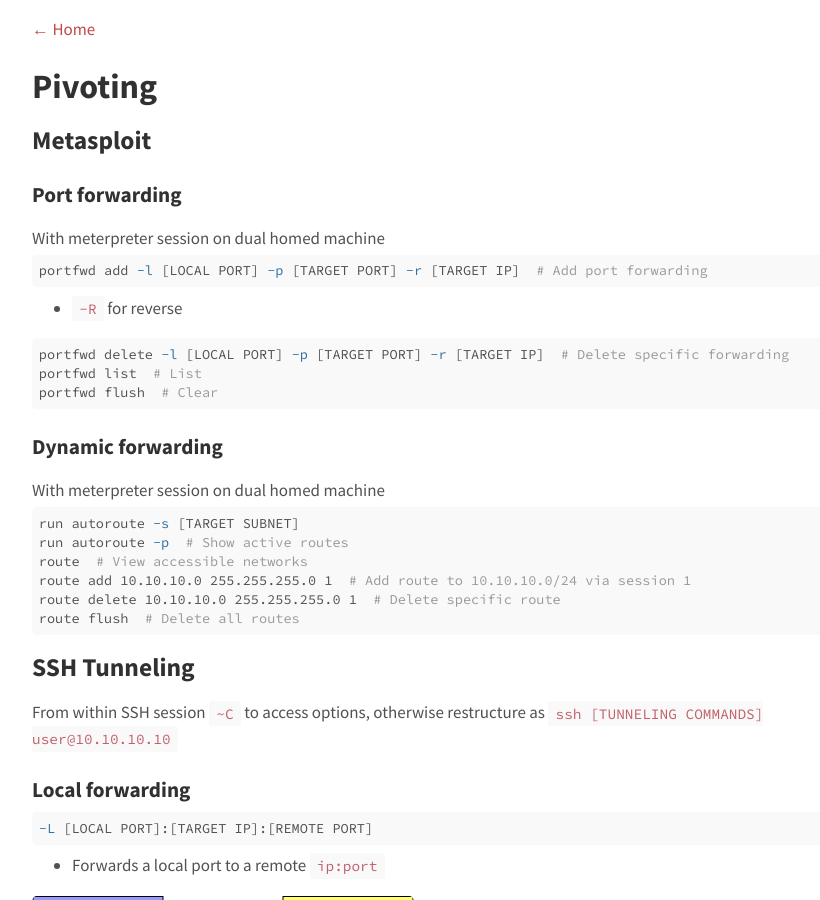
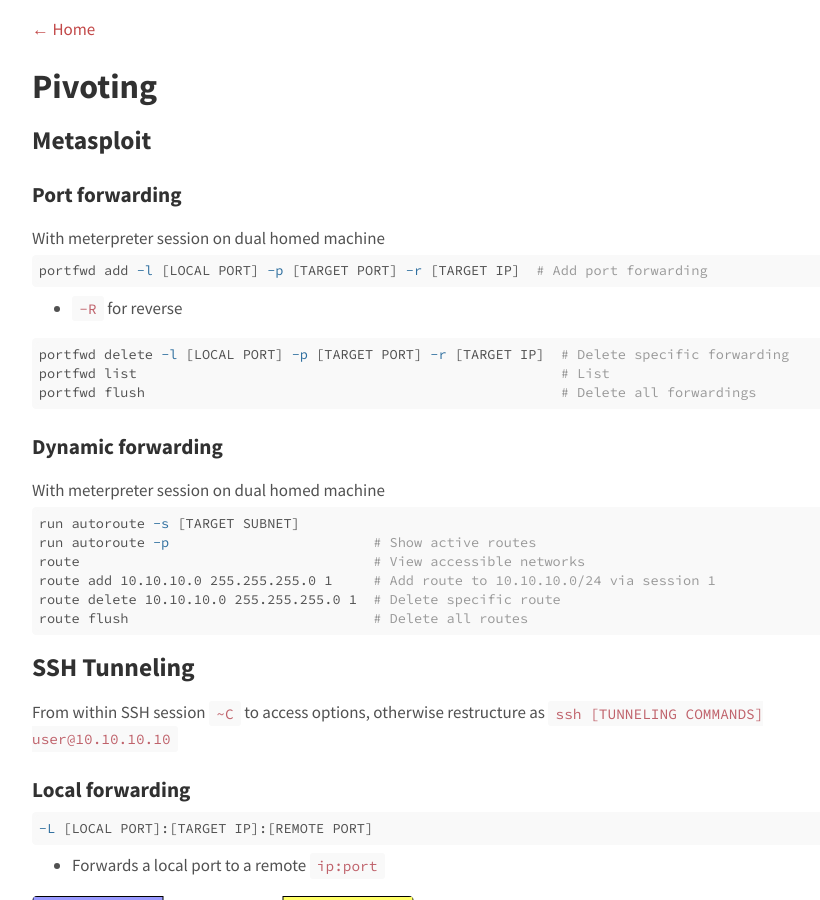
Before and after one commit to agrzeslak/cheatsheet, a Jekyll site: the page built from _topics/pivoting.md, in a window 1280 px wide and 900 px high. Shown: the whole window, without its empty margins (166-986 px from the left). Built offline with Jekyll 4.4.1, drawn with Linux system fonts in a browser that asks for light colours.

Commit message:
Improved formatting

````diff
--- a/_topics/pivoting.md
+++ b/_topics/pivoting.md
@@ -19,19 +19,19 @@ portfwd add -l [LOCAL PORT] -p [TARGET PORT] -r [TARGET IP]  # Add port forwardi
 
 ```shell
 portfwd delete -l [LOCAL PORT] -p [TARGET PORT] -r [TARGET IP]  # Delete specific forwarding
-portfwd list  # List
-portfwd flush  # Clear
+portfwd list                                                    # List
+portfwd flush                                                   # Delete all forwardings
 ```
 
 ### Dynamic forwarding
 With meterpreter session on dual homed machine
 ```shell
 run autoroute -s [TARGET SUBNET]
-run autoroute -p  # Show active routes
-route  # View accessible networks
-route add 10.10.10.0 255.255.255.0 1  # Add route to 10.10.10.0/24 via session 1
+run autoroute -p                         # Show active routes
+route                                    # View accessible networks
+route add 10.10.10.0 255.255.255.0 1     # Add route to 10.10.10.0/24 via session 1
 route delete 10.10.10.0 255.255.255.0 1  # Delete specific route
-route flush  # Delete all routes
+route flush                              # Delete all routes
 ```
 
 ## SSH Tunneling
@@ -81,7 +81,7 @@ service ssh start
 
 Remotely
 ```shell
-plink.exe [SSH IP] -P 22 -C -N -L [LOCAL PORT]:[TARGET IP]:[REMOTE PORT] -l user -pw pass  # Local
+plink.exe [SSH IP] -P 22 -C -N -L [LOCAL PORT]:[TARGET IP]:[REMOTE PORT] -l user -pw pass   # Local
 plink.exe [SSH IP] -P 22 -C -N -R [REMOTE PORT]:[TARGET IP]:[TARGET PORT] -l user -pw pass  # Remote
 ```
 
````
